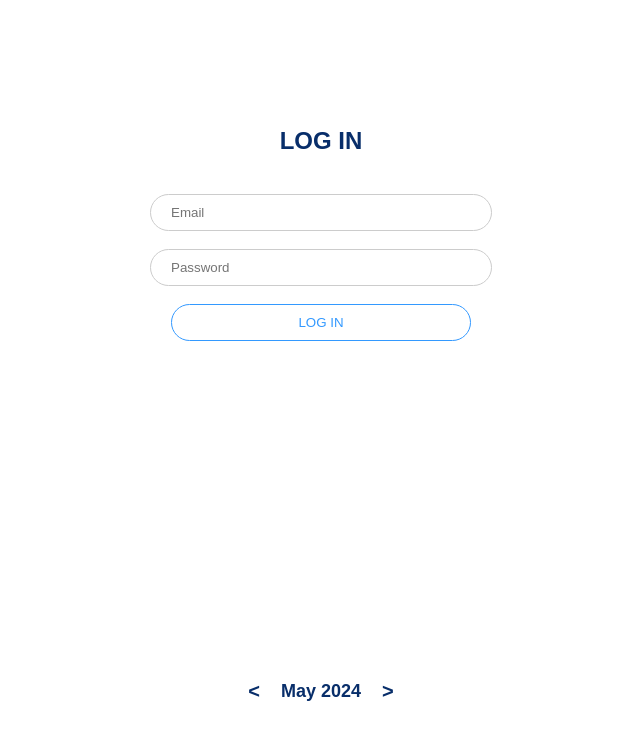
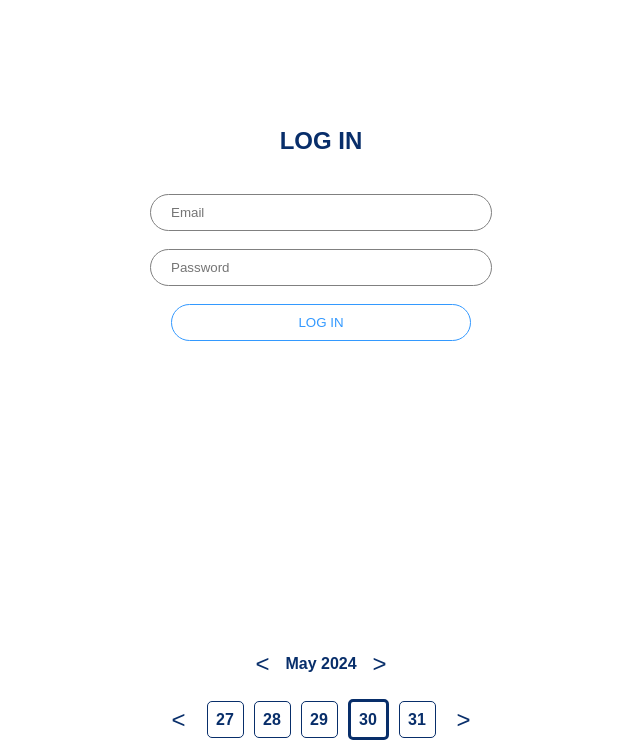
Before and after one commit to dmarkan/depot_pulse, a plain HTML site: page index.html in a window 1280 px wide. Shown: the part 171-911 px from the top of the page, without its empty margins (319-959 px from the left). Before the commit the page ends 875 px from the top, so only its background shows below. Drawn offline with Linux system fonts and the light colour scheme.

Commit message:
days carousel done

```diff
--- a/index.html
+++ b/index.html
@@ -67,9 +67,17 @@
   </div>
 
   <div class="month-carousel">
-    <button id="prevBtn" class="carousel-btn">&lt;</button>
+    <button id="prevMonthBtn" class="carousel-btn">&lt;</button>
     <div id="monthDisplay" class="month-display"></div>
-    <button id="nextBtn" class="carousel-btn">&gt;</button>
+    <button id="nextMonthBtn" class="carousel-btn">&gt;</button>
+  </div>
+
+  <div class="day-carousel">
+    <button id="prevDayBtn" class="carousel-btn">&lt;</button>
+    <div id="dayDisplay" class="day-display">
+      <div id="daysContainer" class="days-container"></div>
+    </div>
+    <button id="nextDayBtn" class="carousel-btn">&gt;</button>
   </div>
 
   <script src="script.js"></script>
--- a/script.js
+++ b/script.js
@@ -43,6 +43,35 @@ document.addEventListener('DOMContentLoaded', function() {
       const password = passwordInput.value;
 
       // Backend integration: Replace this local validation with an API call
+      // For backend: Validate user credentials
+      // fetch('/login', {
+      //   method: 'POST',
+      //   headers: {
+      //     'Content-Type': 'application/json'
+      //   },
+      //   body: JSON.stringify({ email: email, password: password })
+      // })
+      // .then(response => response.json())
+      // .then(data => {
+      //   if (data.success) {
+      //     // Store credentials in local storage for local testing
+      //     localStorage.setItem('email', email);
+      //     localStorage.setItem('password', password);
+
+      //     // Redirect to the main screen
+      //     loginScreen.style.display = 'none';
+      //     mainScreen.style.display = 'flex';
+      //     logo.style.display = 'none'; // Hide the logo
+      //   } else {
+      //     // Show error message
+      //     errorMessage.textContent = 'Incorrect email or password';
+      //   }
+      // })
+      // .catch(error => {
+      //   console.error('Error:', error);
+      // });
+
+      // Temporary local validation for testing purposes
       if (email === validEmail && password === validPassword) {
         // Local storage for local testing
         localStorage.setItem('email', email);
@@ -54,7 +83,7 @@ document.addEventListener('DOMContentLoaded', function() {
         logo.style.display = 'none'; // Hide the logo
       } else {
         // Show error message
-            errorMessage.textContent= 'Incorrect email or password';
+        errorMessage.textContent = 'Incorrect email or password';
       }
     });
 
@@ -106,8 +135,8 @@ document.addEventListener('DOMContentLoaded', function() {
         countryPopup.style.display = 'none';
       });
     });
-})
 
+    // Month Carousel Logic
     const months = [
       "January", "February", "March", "April", "May", "June",
       "July", "August", "September", "October", "November", "December"
@@ -117,29 +146,145 @@ const months = [
     let currentYear = new Date().getFullYear();
 
     const monthDisplay = document.getElementById('monthDisplay');
-  const prevBtn = document.getElementById('prevBtn');
-  const nextBtn = document.getElementById('nextBtn');
+    const prevMonthBtn = document.getElementById('prevMonthBtn');
+    const nextMonthBtn = document.getElementById('nextMonthBtn');
 
     function displayMonth() {
       monthDisplay.textContent = months[currentMonth] + ' ' + currentYear;
     }
 
+    function saveMonth() {
+      const selectedMonth = {
+        month: currentMonth + 1, // Month index to human-readable month (1-12)
+        year: currentYear
+      };
+
+      // Backend integration: Replace this comment with code to send selected month to the backend
+      // Example code for sending data to backend using fetch API:
+      /*
+      fetch('/save-month', {
+        method: 'POST',
+        headers: {
+          'Content-Type': 'application/json'
+        },
+        body: JSON.stringify(selectedMonth)
+      })
+      .then(response => response.json())
+      .then(data => {
+        console.log('Success:', data);
+      })
+      .catch((error) => {
+        console.error('Error:', error);
+      });
+      */
+    }
+
     displayMonth();
 
-  prevBtn.addEventListener('click', () => {
+    prevMonthBtn.addEventListener('click', () => {
       currentMonth--;
       if (currentMonth < 0) {
         currentMonth = 11;
         currentYear--;
       }
       displayMonth();
+      saveMonth(); // Save the selected month and year
     });
 
-  nextBtn.addEventListener('click', () => {
+    nextMonthBtn.addEventListener('click', () => {
       currentMonth++;
       if (currentMonth > 11) {
         currentMonth = 0;
         currentYear++;
     }
     displayMonth();
+    saveMonth(); // Save the selected month and year
   });
+
+  // Day Carousel Logic
+  const daysContainer = document.getElementById('daysContainer');
+  const prevDayBtn = document.getElementById('prevDayBtn');
+  const nextDayBtn = document.getElementById('nextDayBtn');
+
+  let currentDay = new Date().getDate();
+  let daysInMonth = new Date(currentYear, currentMonth + 1, 0).getDate();
+
+  function generateDays() {
+      daysContainer.innerHTML = '';
+      let startDay = currentDay - 2;
+      if (startDay < 1) startDay = 1;
+      let endDay = startDay + 4;
+      if (endDay > daysInMonth) {
+        endDay = daysInMonth;
+        startDay = endDay - 4; // Adjust startDay to ensure 5 slides are visible
+        if (startDay < 1) startDay = 1;
+      }
+      for (let i = startDay; i <= endDay; i++) {
+        const dayElement = document.createElement('div');
+        dayElement.textContent = i;
+        if (i === currentDay) {
+          dayElement.classList.add('center-slide'); // Add class to center slide
+        }
+        daysContainer.appendChild(dayElement);
+      }
+    }
+
+  function updateDay(newDay) {
+    currentDay = newDay;
+    if (currentDay < 1) {
+      currentMonth--;
+      if (currentMonth < 0) {
+        currentMonth = 11;
+        currentYear--;
+      }
+      daysInMonth = new Date(currentYear, currentMonth + 1, 0).getDate();
+      currentDay = daysInMonth;
+    } else if (currentDay > daysInMonth) {
+      currentMonth++;
+      if (currentMonth > 11) {
+        currentMonth = 0;
+        currentYear++;
+      }
+      currentDay = 1;
+    }
+    generateDays();
+    saveDay();
+  }
+
+  function saveDay() {
+    const selectedDay = {
+      day: currentDay,
+      month: currentMonth + 1, // Month index to human-readable month (1-12)
+      year: currentYear
+    };
+
+    // Backend integration: Replace this comment with code to send selected day to the backend
+    // Example code for sending data to backend using fetch API:
+    /*
+    fetch('/save-day', {
+      method: 'POST',
+      headers: {
+        'Content-Type': 'application/json'
+      },
+      body: JSON.stringify(selectedDay)
+    })
+    .then(response => response.json())
+    .then(data => {
+      console.log('Success:', data);
+    })
+    .catch((error) => {
+      console.error('Error:', error);
+    });
+    */
+  }
+
+  generateDays();
+
+  prevDayBtn.addEventListener('click', () => {
+    updateDay(currentDay - 1);
+  });
+
+  nextDayBtn.addEventListener('click', () => {
+    updateDay(currentDay + 1);
+  });
+});
--- a/styles.css
+++ b/styles.css
@@ -1,5 +1,3 @@
-/* styles.css */
-
 body, html {
   margin: 0;
   padding: 0;
@@ -36,38 +34,22 @@ form {
 }
 
 input[type="email"],
-input[type="password"] {
+input[type="password"],
+button[type="submit"] {
   width: 300px;
   padding: 10px 20px; /* Adjust padding */
   display: block;
-  border: 1px solid #ccc; /* Standard grey border */
+  border: 1px solid #808080; /* Grey border for input fields */
   border-radius: 20px; /* Rounded edges */
   background-color: transparent; /* Transparent background */
   color: #3399FF; /* Text color */
   cursor: pointer;
-  transition: border-color 0.3s ease; /* Only transition border color */
+  transition: background-color 0.3s ease;
   margin: 0 auto; /* Center the button horizontally */
 }
 
-/* Set border color on hover and focus */
-input[type="email"]:hover,
-input[type="password"]:hover,
-input[type="email"]:focus,
-input[type="password"]:focus {
-  border-color: #3399FF; /* Border color on hover and focus */
-}
-
 button[type="submit"] {
-  width: 300px;
-  padding: 10px 20px; /* Adjust padding */
-  display: block;
-  border: 1px solid #3399FF; /* Border color for the login button */
-  border-radius: 20px; /* Rounded edges */
-  background-color: transparent; /* Transparent background */
-  color: #3399FF; /* Text color */
-  cursor: pointer;
-  transition: background-color 0.3s ease, color 0.3s ease; /* Transition background and text color */
-  margin: 0 auto; /* Center the button horizontally */
+  border: 1px solid #3399FF; /* Blue border for button */
 }
 
 button[type="submit"]:hover {
@@ -219,25 +201,50 @@ button.profile-button .profile-icon {
   color: #fff;
 }
 
-.month-carousel {
+.month-carousel,
+.day-carousel {
   display: flex;
-  justify-content: center
-  ;
   align-items: center;
-  margin-top: 50px;
-}
-
-.month-display {
-  font-size: 18px;
-  font-weight: bold;
-  margin: 0 10px;
-  color: #082E6A; /* Change text color */
+  justify-content: center;
+  margin: 20px 0;
 }
 
 .carousel-btn {
-  font-size: 20px;
+  background-color: transparent;
+  border: none;
+  font-size: 24px;
+  cursor: pointer;
+  color: #082E6A;
+}
+
+.month-display,
+.day-display {
+  margin: 0 10px;
+  font-size: 16px;
   font-weight: bold;
-  cursor: pointer;
-  margin: 0 5px; /* Adjust arrow position */
-  color: #082E6A; /* Change arrow color */
+  color: #082E6A;
 }
+
+.days-container {
+  display: flex;
+  justify-content: center;
+  align-items: center;
+  width: 100%;
+}
+
+.days-container div {
+  width: 35px;
+  height: 35px;
+  display: flex;
+  justify-content: center;
+  align-items: center;
+  margin: 0 5px; /* Reduce margin to fit 5 slides */
+  border: 1px solid #082E6A; /* Default border */
+  border-radius: 5px;
+  font-size: 16px;
+  color: #082E6A;
+}
+
+.days-container div.center-slide {
+  border-width: 3px; /* Increase border thickness for the center slide */
+}
```
Lines whose indentation alone changed are shown as unchanged.
